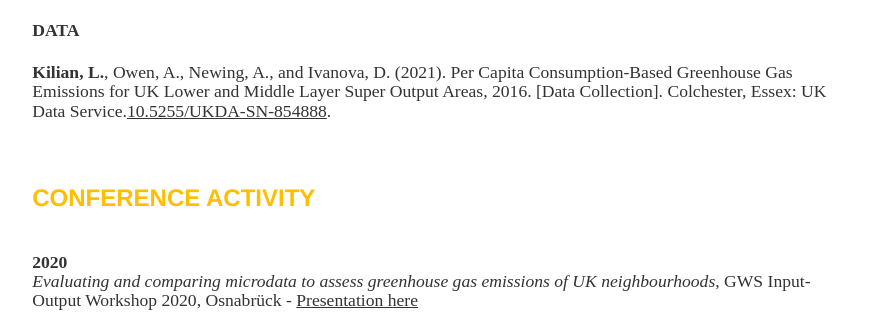
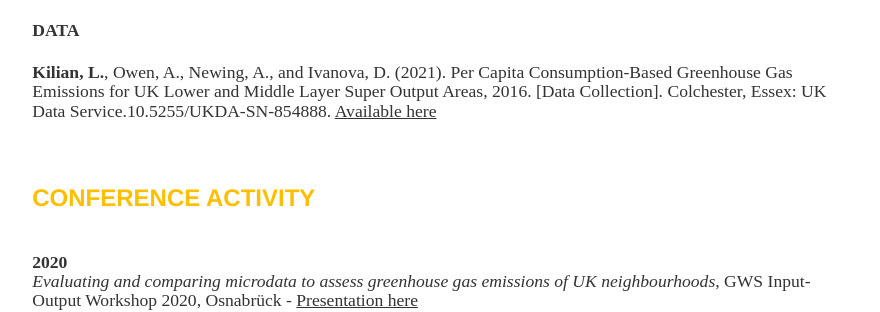
Before and after one commit to lena-kilian/lena-kilian.github.io, a Jekyll site: the page built from cv/index.md, in a window 1280 px wide and 900 px high, scrolled down 563 px. Shown: the part 198-510 px from the top of the window, without its empty margins (195-1075 px from the left). Built offline with Jekyll 4.4.1, drawn with Linux system fonts in a browser that asks for light colours; our own code applies the rules of GitHub Pages for plain Markdown files.

Commit message:
Update index.md

```diff
--- a/cv/index.md
+++ b/cv/index.md
@@ -23,7 +23,7 @@
 
 **DATA**
 
-**Kilian, L.**, Owen, A., Newing, A., and Ivanova, D. (2021). Per Capita Consumption-Based Greenhouse Gas Emissions for UK Lower and Middle Layer Super Output Areas, 2016. [Data Collection]. Colchester, Essex: UK Data Service.[10.5255/UKDA-SN-854888](10.5255/UKDA-SN-854888).
+**Kilian, L.**, Owen, A., Newing, A., and Ivanova, D. (2021). Per Capita Consumption-Based Greenhouse Gas Emissions for UK Lower and Middle Layer Super Output Areas, 2016. [Data Collection]. Colchester, Essex: UK Data Service.10.5255/UKDA-SN-854888. [Available here](https://reshare.ukdataservice.ac.uk/854888/)
 
 |
 
```
